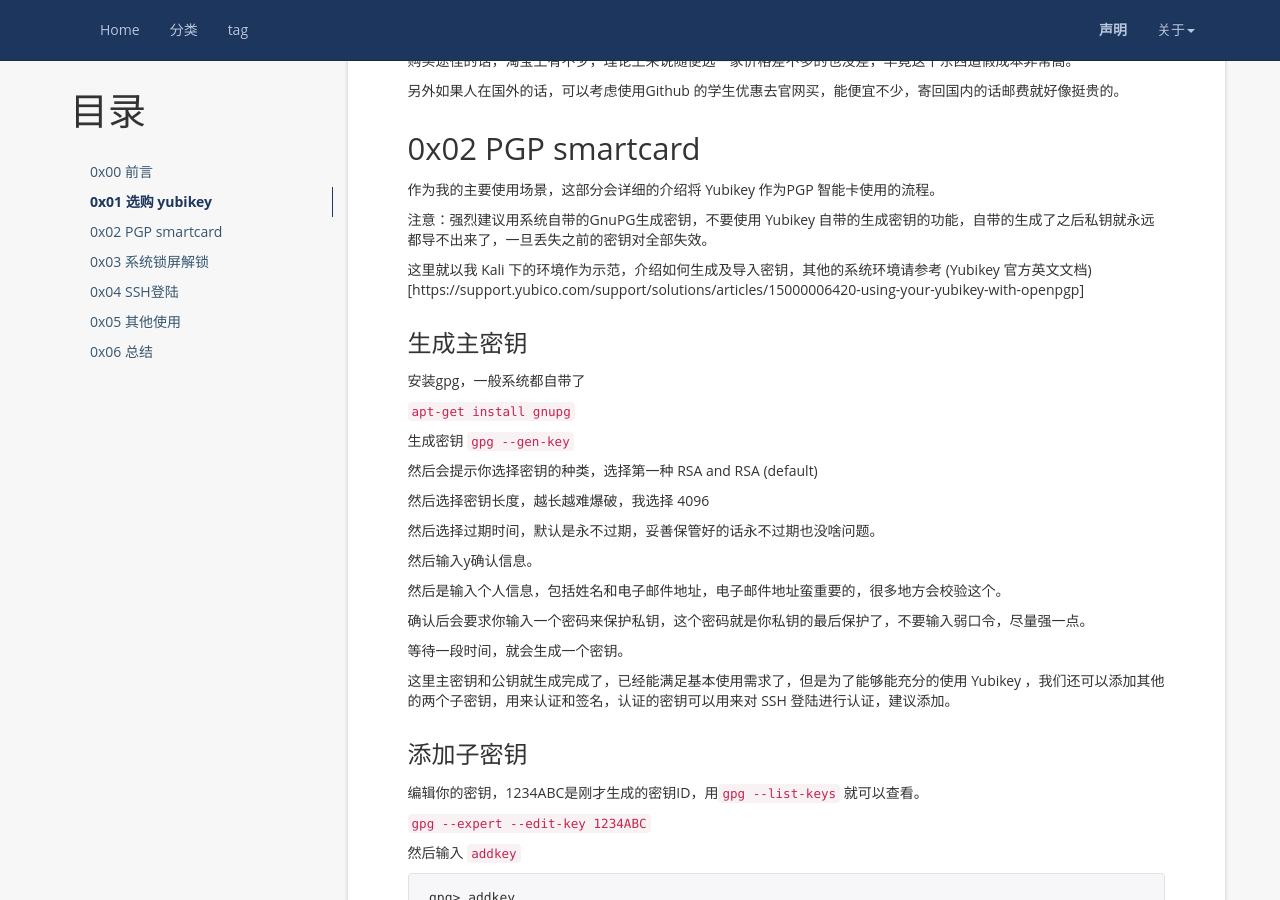
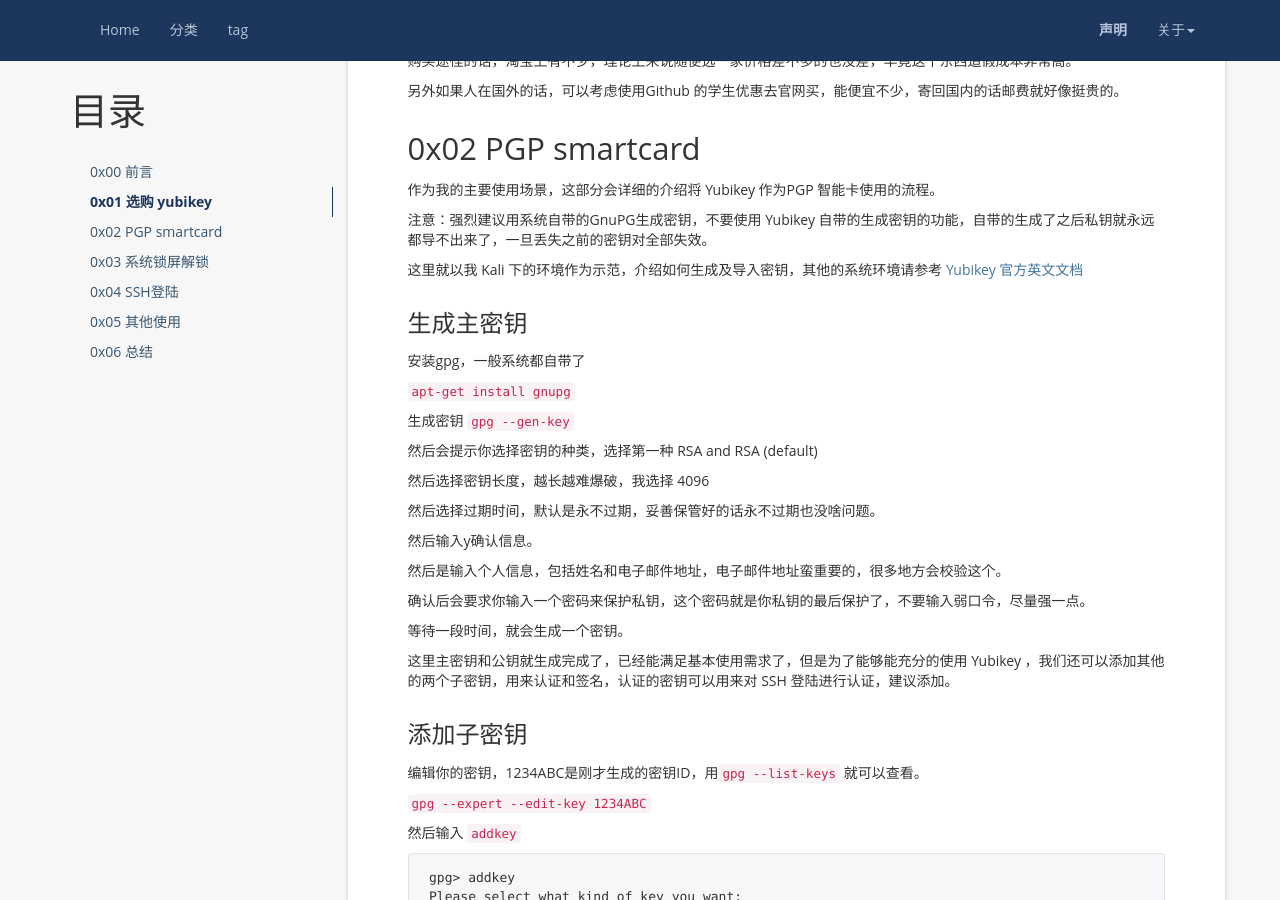
Before and after one commit to Green-m/Green-m.github.io, a Jekyll site: the page built from _posts/2018-08-28-secure-system-with-yubikey.md, in a window 1280 px wide and 900 px high, scrolled down 942 px. Built offline with Jekyll 4.4.1, drawn with Linux system fonts in a browser that asks for light colours; comment, search, counter and statistics services are not loaded.

Commit message:
Fix link.

```diff
--- a/_posts/2018-08-28-secure-system-with-yubikey.md
+++ b/_posts/2018-08-28-secure-system-with-yubikey.md
@@ -45,7 +45,7 @@ YubiKey NEO  有NFC功能，但是NFC不支持 IOS。而且有一个比较坑的
 
 注意：强烈建议用系统自带的GnuPG生成密钥，不要使用 Yubikey 自带的生成密钥的功能，自带的生成了之后私钥就永远都导不出来了，一旦丢失之前的密钥对全部失效。
 
-这里就以我 Kali 下的环境作为示范，介绍如何生成及导入密钥，其他的系统环境请参考 (Yubikey 官方英文文档)[https://support.yubico.com/support/solutions/articles/15000006420-using-your-yubikey-with-openpgp]
+这里就以我 Kali 下的环境作为示范，介绍如何生成及导入密钥，其他的系统环境请参考 [Yubikey 官方英文文档](https://support.yubico.com/support/solutions/articles/15000006420-using-your-yubikey-with-openpgp)
 
 ### 生成主密钥
 
```
